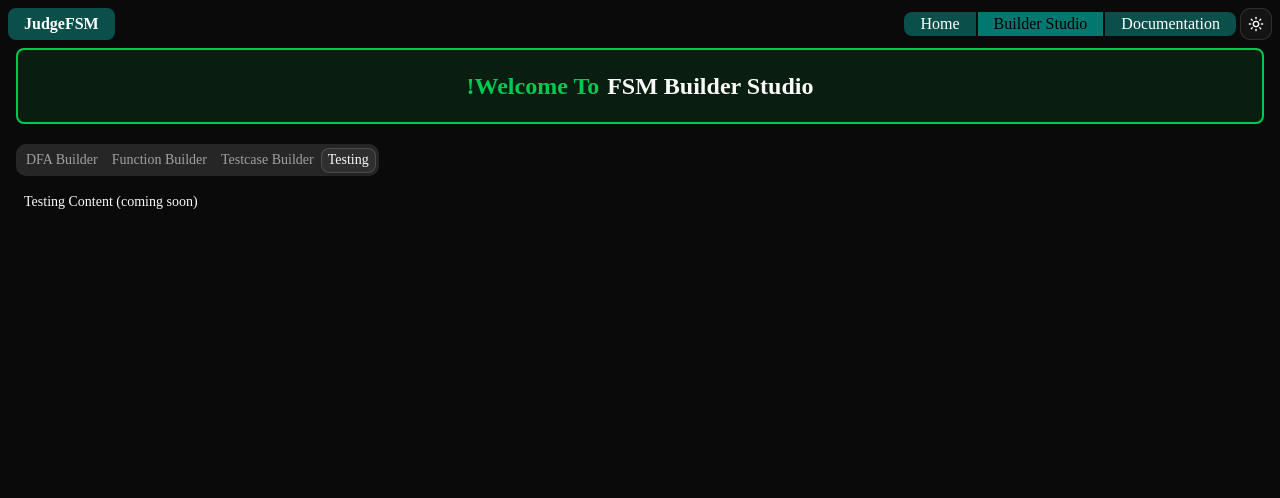
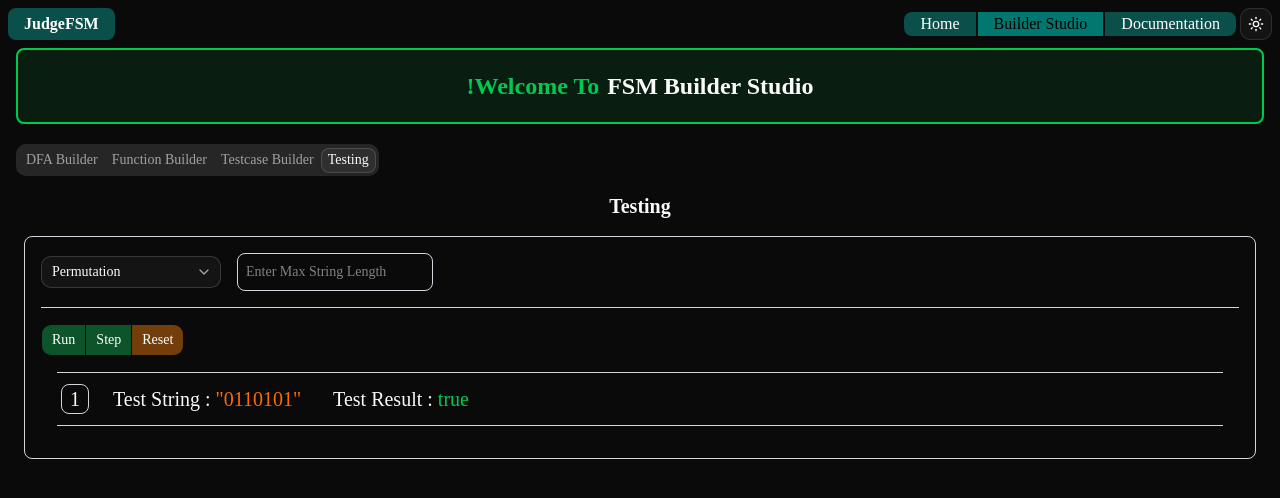
Before and after one commit to NahinM/judgeFSM, a Next.js app: page /studio/builder in a window 1280 px wide. Both pictures are taken after a click on the tab "Testing". Shown: the top 498 px of the page. Built offline with nearby package versions, Linux system fonts and the light colour scheme.

Commit message:
add testing page

```diff
--- /dev/null
+++ b/app/studio/builder/components/testing/testing.tsx
@@ -0,0 +1,71 @@
+"use client"
+import {
+    ButtonGroup
+} from "@/components/ui/button-group"
+import { Button } from "@/components/ui/button"
+
+import {
+    Select,
+    SelectContent,
+    SelectGroup,
+    SelectItem,
+    SelectTrigger,
+    SelectValue,
+} from "@/components/ui/select"
+import { useRef, useState } from "react";
+
+export default function Testing() {
+    const [generatorMode, setGeneratorMode] = useState<string>("permutation");
+    const stringLength = useRef(null);
+    const stringNumber = useRef(null);
+    return (
+        <div>
+            <h1 className="text-xl font-bold text-center">Testing</h1>
+            {/* Add your testing UI components here */}
+            <div className="mt-4 border border-gray-300 rounded-md p-4">
+
+                <div className="flex items-center gap-4">
+                    <Select onValueChange={(value) => setGeneratorMode(value)} defaultValue="permutation">
+                        <SelectTrigger className="w-[180px]">
+                            <SelectValue placeholder="Select String Generator" />
+                        </SelectTrigger>
+                        <SelectContent>
+                            <SelectGroup>
+                                <SelectItem value="permutation">
+                                    Permutation
+                                </SelectItem>
+                                <SelectItem value="random">
+                                    Random
+                                </SelectItem>
+                                <SelectItem value="testcase">
+                                    Test Case
+                                </SelectItem>
+                            </SelectGroup>
+                        </SelectContent>
+                    </Select>
+                    {generatorMode !== "testcase" && <input ref={stringLength} type="text" placeholder="Enter Max String Length" className="border border-gray-300 rounded-md p-2" />}
+                    {generatorMode === "random" && <input ref={stringNumber} type="text" placeholder="Enter Max String Length" className="border border-gray-300 rounded-md p-2" />}
+                </div>
+
+                <div className="border-t border-gray-300 mt-4 py-4">
+                    <ButtonGroup>
+                        <Button className="bg-green-900 hover:bg-green-700 text-white">Run</Button>
+                        <Button className="bg-green-900 hover:bg-green-700 text-white">Step</Button>
+                        <Button className="bg-yellow-900 hover:bg-yellow-700 text-white">Reset</Button>
+                    </ButtonGroup>
+                    <div className="flex items-center gap-4 mt-4 border-t border-b border-gray-300 p-1 mx-4">
+                        <div className="px-2 border rounded-md border-gray-300 text-xl">
+                            1
+                        </div>
+                        <div className="p-2 text-xl">
+                            Test String : <span className="text-orange-500 font-medium">"{"0110101"}"</span>
+                        </div>
+                        <div className="p-2 text-xl">
+                            Test Result : <span className="text-green-500 font-medium">{"true"}</span>
+                        </div>
+                    </div>
+                </div>
+            </div>
+        </div>
+    )
+}
--- a/app/studio/builder/page.tsx
+++ b/app/studio/builder/page.tsx
@@ -3,6 +3,7 @@ import { Tabs, TabsContent, TabsList, TabsTrigger } from "@/components/ui/tabs"
 import DFAbuilder from "./components/dfa-builder/dfa-builder";
 import FunctionBuilder from "./components/function-builder/function-builder";
 import TestCaseBuilder from "./components/testcase-builder/testcase-builder";
+import Testing from "./components/testing/testing";
 
 export default function BuilderPage() {
     return (
@@ -21,7 +22,7 @@ export default function BuilderPage() {
                 <div className="p-2">
                     <TabsContent value="dfa"><DFAbuilder /></TabsContent>
                     <TabsContent value="function"><FunctionBuilder /></TabsContent>
-                    <TabsContent value="testing">Testing Content (coming soon)</TabsContent>
+                    <TabsContent value="testing"><Testing /></TabsContent>
                     <TabsContent value="testcase"><TestCaseBuilder /></TabsContent>
                 </div>
             </Tabs>
```
